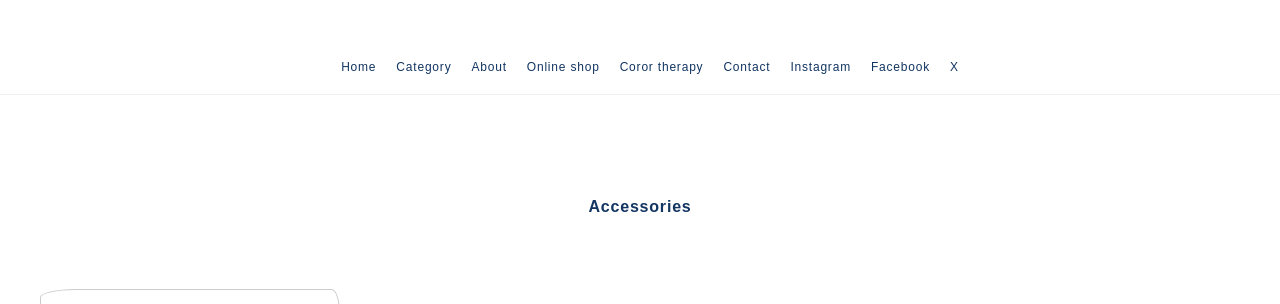
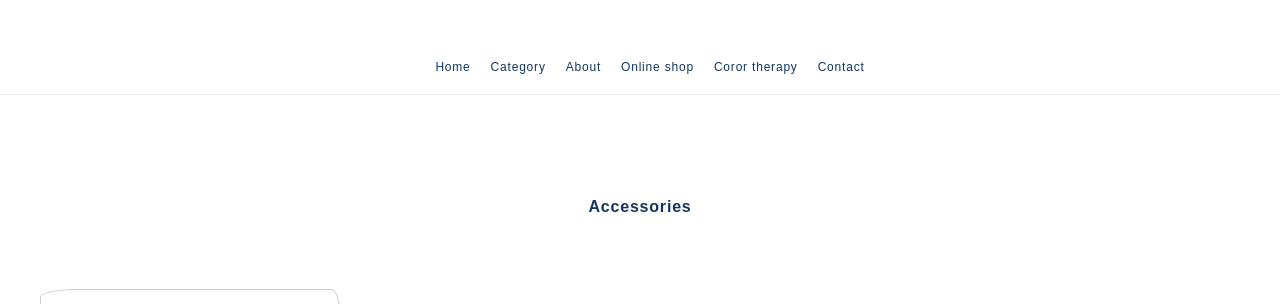
Before and after one commit to yamaguchi-yumiko/mococn_site, a PHP site: page /Accessories.php in a window 1280 px wide. Shown: the part 107-411 px from the top of the page. Run offline with PHP 8.4, Linux system fonts and the light colour scheme; some libraries are stand-ins or nearby versions.

Commit message:
sns修正

```diff
--- a/work/public/common/scss/layout/_header.scss
+++ b/work/public/common/scss/layout/_header.scss
@@ -98,12 +98,12 @@
 	margin-top: 25%;
 }
 
-#drawer-checkbox:checked ~ #drawer-icon span {
+#drawer-checkbox:checked~#drawer-icon span {
 	background: rgba(51, 51, 51, 0);
 }
 
-#drawer-checkbox:checked ~ #drawer-icon span::after,
-#drawer-checkbox:checked ~ #drawer-icon span::before {
+#drawer-checkbox:checked~#drawer-icon span::after,
+#drawer-checkbox:checked~#drawer-icon span::before {
 	content: "";
 	display: block;
 	height: 100%;
@@ -114,11 +114,11 @@
 	width: 100%;
 }
 
-#drawer-checkbox:checked ~ #drawer-icon span::before {
+#drawer-checkbox:checked~#drawer-icon span::before {
 	transform: rotate(-45deg);
 }
 
-#drawer-checkbox:checked ~ #drawer-icon span::after {
+#drawer-checkbox:checked~#drawer-icon span::after {
 	transform: rotate(45deg);
 }
 
@@ -137,7 +137,7 @@
 	text-align: left;
 }
 
-#drawer-checkbox:checked ~ #drawer-content {
+#drawer-checkbox:checked~#drawer-content {
 	transform: translateX(0);
 	box-shadow: 6px 0 25px rgba(0, 0, 0, 0.16);
 }
@@ -155,7 +155,7 @@
 	transition: all 0.3s ease-in-out 0s;
 }
 
-#drawer-checkbox:checked ~ #drawer-close {
+#drawer-checkbox:checked~#drawer-close {
 	display: block;
 	opacity: 0.3;
 }
@@ -182,20 +182,26 @@
 	}
 }
 
-.nsn-icon-top {
+.nsn-icon-top-pc {
+  display: none;
+}
+
+.nsn-icon-top-sp {
+	display: block;
 	img {
-    width: 30%;
-    height: auto;
+		width: 20px;
+		height: 20px;
 	}
 
 	ul {
+		margin-top: 30px;
 		display: flex;
-    padding: 40px 0 0 50px;
 	}
 
 	li {
 		list-style-type: none;
 		transition: 0.3s ease 0s;
+		margin-left: 30px;
 
 		&:hover {
 			opacity: 0.7;
--- a/work/public/common/scss/layout/_pc.scss
+++ b/work/public/common/scss/layout/_pc.scss
@@ -55,12 +55,6 @@ $pc: 1024px; // min-width定義
         }
     }
 
-    .nsn-icon-top {
-        img {
-            width: 40%;
-            height: auto;
-        }
-    }
 
     .nsn-icon li {
         width: auto;
@@ -259,6 +253,31 @@ $pc: 1024px; // min-width定義
         display: none;
     }
 
+	.nsn-icon-top-pc {
+		display: inline-block;
+		position: fixed;
+		right: 30px;
+		bottom: 100px;
+		img {
+			width: 20px;
+			height: 20px;
+		}
+
+		ul {
+			display: flex;
+		}
+
+		li {
+			list-style-type: none;
+			transition: 0.3s ease 0s;
+			margin-left: 30px;
+
+			&:hover {
+				opacity: 0.7;
+			}
+		}
+	}
+
     .navigation-pc {
         margin: auto;
         transition: 0.3s ease 0s;
--- a/work/public/header.php
+++ b/work/public/header.php
@@ -1,5 +1,6 @@
 <!DOCTYPE html>
 <html lang="ja">
+
 <head>
 	<meta charset="UTF-8">
 	<title>羊毛フェルトハンドメイド雑貨｜A MAYU ANZAÏ WORCS</title>
@@ -19,6 +20,7 @@
 	<script async src="https://www.googletagmanager.com/gtag/js?id=UA-156667023-1"></script>
 	<script>
 		window.dataLayer = window.dataLayer || [];
+
 		function gtag() {
 			dataLayer.push(arguments);
 		}
@@ -29,7 +31,15 @@
 	<script src="common/slick/slick/slick.min.js"></script>
 	<script src="index.js"></script>
 </head>
+
 <body class="fadein home">
 	<header class="header">
 		<h1><a href="index.php"><img src="common/img/top/mayu_anzai_logo.jpg" alt="メインロゴ"></a></h1>
 	</header>
+	<div class="nsn-icon-top-pc">
+		<ul>
+			<li><a href="https://www.instagram.com/mayuanzai" target="_blank"><img src="common/img/sns/instagram_logo.png" alt="anzaimayuのInstagram"></a></li>
+			<li><a href="https://twitter.com/mococon_" target="_blank"><img src="common/img/sns/x_logo.png" alt="anzaimayuのTwitter"></a></li>
+			<li><a href="https://www.facebook.com/mayu.anzai" target="_blank"><img src="common/img/sns/facebook_logo.png" alt="anzaimayuのfacebook"></a></li>
+		</ul>
+	</div>
--- a/work/public/index.php
+++ b/work/public/index.php
@@ -10,8 +10,7 @@
 				<div class="concept-history">
 					<div class="concept-text">
 						<p>Wool&Natural,WA</p>
-						<p>
-							羊毛フェルトの歴史は古く、その始まりは紀元前とも言われています。</p>
+						<p>羊毛フェルトの歴史は古く、その始まりは紀元前とも言われています。</p>
 						<p>その製法はフワフワかわいいものから、カチッと固く押し固めきちんとしたものまで形を</p>
 						<p>自由に変えられる優れた素材です。</p>
 						<p>自然の風合いを生かし、時には草木染めから施し制作しています。</p>
--- a/work/public/nav.php
+++ b/work/public/nav.php
@@ -37,9 +37,6 @@
 			<li class="navigation-nav">
 				<p><a href="about.php">About</a></p>
 			</li>
-			<!-- <li class="navigation-nav">
-				<p><a href="color-therapy.php">Color Therapy</a></p>
-			</li> -->
 			<li class="navigation-nav">
 				<p><a href="http://mococon.shop-pro.jp/" target="_blank">Online&nbsp;shop</a></p>
 			</li>
@@ -52,20 +49,7 @@
 				<p><a href=" http://ws.formzu.net/fgen/S82910306" target="_blank">Contact</a>
 				</p>
 			</li>
-			<li class="navigation-nav nsn">
-				<p><a href="https://instagram.com/mayuanzai" target="_blank">Instagram</a>
-				</p>
-			</li>
-			<li class="navigation-nav">
-				<p><a href="https://www.facebook.com/mayu.anzai" target="_blank">Facebook</a>
-				</p>
-			</li>
-			<li class="navigation-nav">
-				<p><a href="https://twitter.com/mococon_" target="_blank">X</a>
-				</p>
-			</li>
-	</div>
-	</ul>
+		</ul>
 	</div>
 	<div class="nav">
 		<input id="drawer-checkbox" type="checkbox">
@@ -139,11 +123,11 @@
 					</li>
 				</ul>
 			</div>
-			<div class="nsn-icon-top">
+			<div class="nsn-icon-top-sp">
 				<ul>
-					<li><a href="https://www.facebook.com/mayu.anzai"><img src="common/img/sns/facebook_icon.svg" alt="anzaimayuのfacebook"></a></li>
-					<li><a href="https://www.instagram.com/mayuanzai"><img src="common/img/sns/insta_icon.svg" alt="anzaimayuのInstagram"></a></li>
-					<li><a href="https://twitter.com/mococon_"><img src="common/img/sns/x_icon.svg" alt="anzaimayuのTwitter"></a></li>
+					<li><a href="https://www.instagram.com/mayuanzai" target="_blank"><img src="common/img/sns/instagram_logo.png" alt="anzaimayuのInstagram"></a></li>
+					<li><a href="https://twitter.com/mococon_" target="_blank"><img src="common/img/sns/x_logo.png" alt="anzaimayuのTwitter"></a></li>
+					<li><a href="https://www.facebook.com/mayu.anzai" target="_blank"><img src="common/img/sns/facebook_logo.png" alt="anzaimayuのfacebook"></a></li>
 				</ul>
 			</div>
 		</div>
```
Also changed, not shown: work/public/common/css/style.css (+39 -11 lines), work/public/common/img/sns/facebook_icon.svg (deleted), work/public/common/img/sns/facebook_logo.png (added), work/public/common/img/sns/insta_icon.svg (deleted), work/public/common/img/sns/instagram_logo.png (added), work/public/common/img/sns/x_icon.svg (deleted), work/public/common/img/sns/x_logo.png (added). Lines whose indentation alone changed are shown as unchanged.
